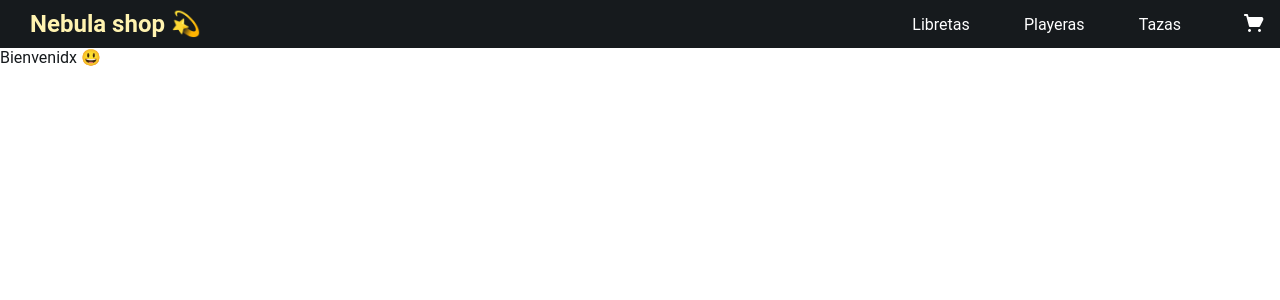
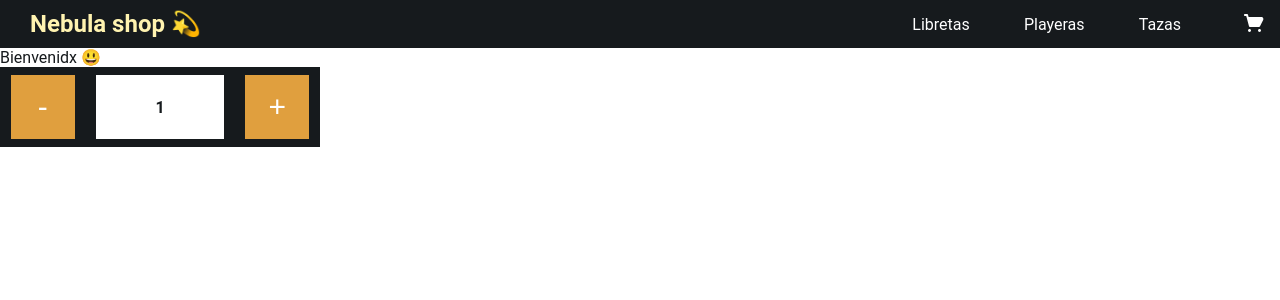
Before and after one commit to EdithOrt/nebula-shop-ortiz, a React (Create React App) app: page / in a window 1280 px wide. Shown: the top 300 px of the page. Built offline with nearby package versions, Linux system fonts and the light colour scheme.

Commit message:
item count exercise

```diff
--- /dev/null
+++ b/src/components/ItemCount.js
@@ -0,0 +1,36 @@
+import React from 'react'
+
+export default function ItemCount({count, setCount}) {
+    const handleCount = (typeOfOperation) =>{
+        if (typeOfOperation === 'onAdd'){
+            if(count.initialValue < 20){
+                setCount({
+                    ...count,
+                    initialValue: ++count.initialValue
+                })
+            } else {
+                console.log('ya no hay stock')
+            }
+        } else if (typeOfOperation === 'onRemove'){
+            if(count.initialValue > 1){
+                setCount({
+                    ...count,
+                    initialValue: --count.initialValue
+                })
+            } else {
+                console.log('ya no se puede disminuir')
+            }
+        }
+    }
+    return (
+        <div className='item-count'>
+            <button className='item-count__button' onClick={() => handleCount('onRemove')}>-</button>
+
+            <div className='item-count__container-quantity'>
+                <p>{count.initialValue}</p>
+            </div>
+
+            <button className='item-count__button' onClick={() => handleCount('onAdd')}>+</button>
+        </div>
+    )
+}
--- a/src/components/ItemListContainer.js
+++ b/src/components/ItemListContainer.js
@@ -1,9 +1,15 @@
-import React from 'react'
+import {useState} from 'react'
+import ItemCount from './ItemCount'
 
 export default function ItemListContainer({greeting}) {
+    const stock = 20
+
+    const [count, setCount] = useState({initialValue: 1, stock: stock})
     return (
         <div>
             <p>{greeting}</p>
+
+            <ItemCount count={count} setCount={setCount} />
         </div>
     )
 }
--- /dev/null
+++ b/src/styles/components/_itemCount.scss
@@ -0,0 +1,30 @@
+.item-count{
+    display: flex;
+    background-color: $black;
+    justify-content: space-around;
+    align-items: center;
+    width: 20rem;
+    height: 5rem;
+    &__button{
+        font-size: 30px;
+        height: 80%;
+        width: 20%;
+        border: none;
+        cursor: pointer;
+        background-color: $dark_yellow;
+        color: $white;
+        &:hover{
+            background-color: $ligth_yellow;
+            color: $black;
+        }
+    }
+    &__container-quantity{
+        background-color: $white;
+        width: 40%;
+        height: 80%;
+        display: flex;
+        justify-content: center;
+        align-items: center;
+        font-weight: 700;
+    }
+}
--- a/src/styles/index.css
+++ b/src/styles/index.css
@@ -73,4 +73,49 @@ body {
   border: none;
   cursor: pointer;
 }
+
+.item-count {
+  display: -webkit-box;
+  display: -ms-flexbox;
+  display: flex;
+  background-color: #161a1d;
+  -ms-flex-pack: distribute;
+      justify-content: space-around;
+  -webkit-box-align: center;
+      -ms-flex-align: center;
+          align-items: center;
+  width: 20rem;
+  height: 5rem;
+}
+
+.item-count__button {
+  font-size: 30px;
+  height: 80%;
+  width: 20%;
+  border: none;
+  cursor: pointer;
+  background-color: #e09f3e;
+  color: #ffffff;
+}
+
+.item-count__button:hover {
+  background-color: #fff3b0;
+  color: #161a1d;
+}
+
+.item-count__container-quantity {
+  background-color: #ffffff;
+  width: 40%;
+  height: 80%;
+  display: -webkit-box;
+  display: -ms-flexbox;
+  display: flex;
+  -webkit-box-pack: center;
+      -ms-flex-pack: center;
+          justify-content: center;
+  -webkit-box-align: center;
+      -ms-flex-align: center;
+          align-items: center;
+  font-weight: 700;
+}
 /*# sourceMappingURL=index.css.map */
--- a/src/styles/index.scss
+++ b/src/styles/index.scss
@@ -2,3 +2,4 @@
 @import './utilities/_base';
 @import './components/_navBar';
 @import './components/cartWidget';
+@import './components/itemCount';
```
Also changed, not shown: 1 other file (tests, documents, lock files or other folders).
